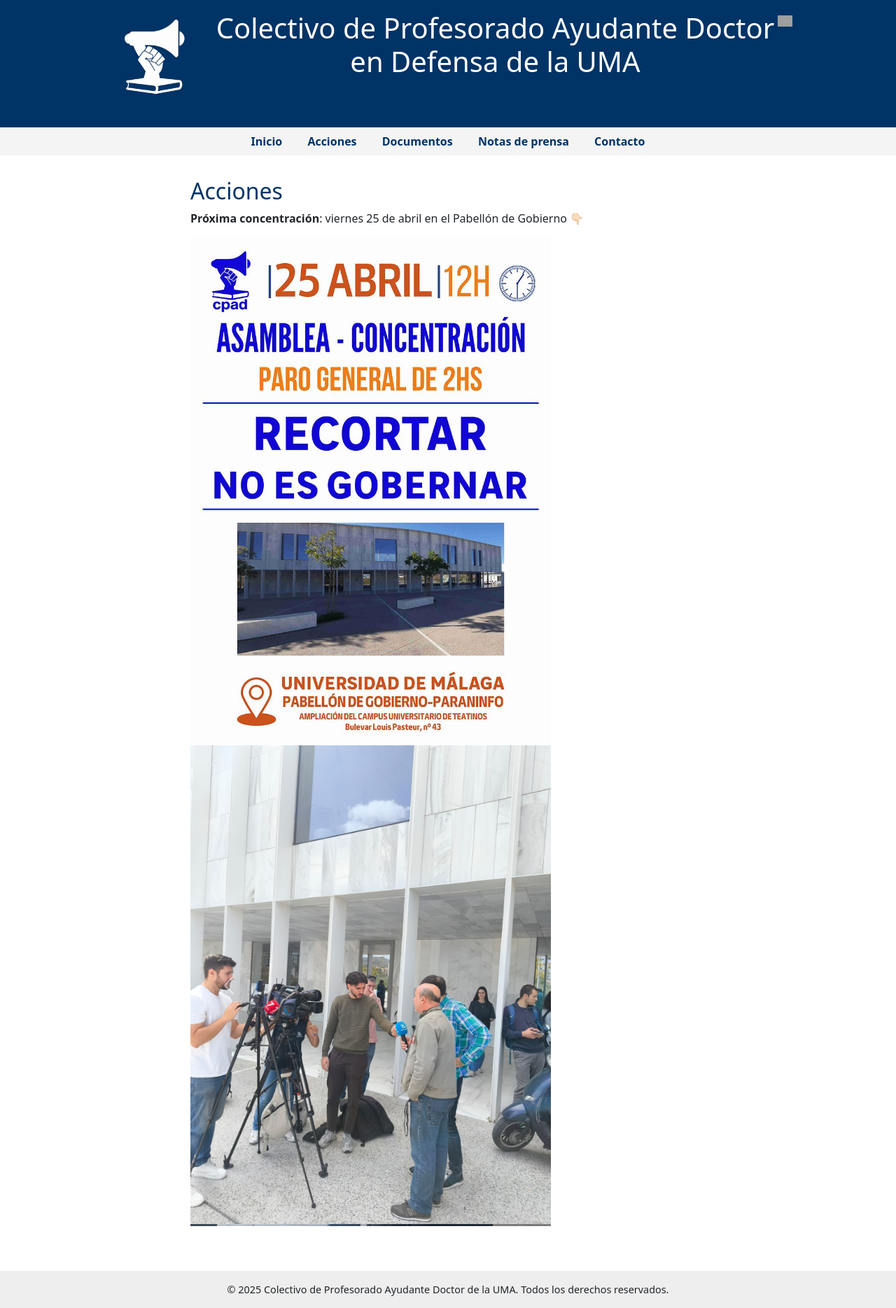
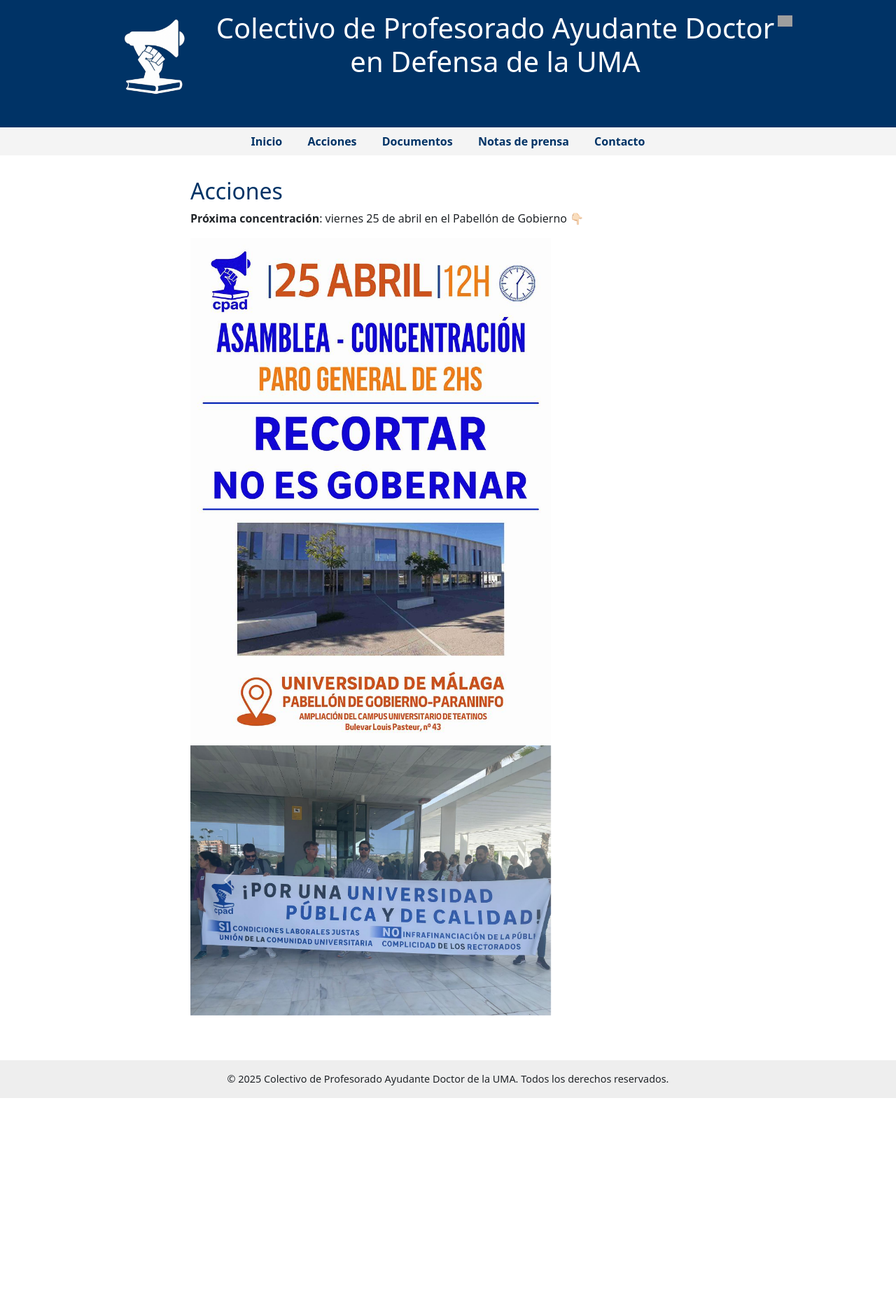
Before and after one commit to cpaduma/cpaduma.github.io, a Jekyll site: the page built from acciones.html, in a window 1280 px wide. Shown: the whole page at 70% size. Built offline with Jekyll 4.4.1, drawn with Linux system fonts in a browser that asks for light colours; after the commit the page ends 1569 px from its top, so only the background shows below that; grey boxes are pictures that could not be loaded.

Commit message:
Update acciones.html

```diff
--- a/acciones.html
+++ b/acciones.html
@@ -13,25 +13,25 @@
       <div class="carousel-item active">
         <img src="img/Dia25_1.jpeg" class="d-block w-100" alt="Actividad 1">
       </div>
-      <div class="carousel-item active">
+      <div class="carousel-item ">
         <img src="img/Dia25_2.jpeg" class="d-block w-100" alt="Actividad 1">
       </div>
-      <div class="carousel-item active">
+      <div class="carousel-item ">
         <img src="img/Dia25_3.jpeg" class="d-block w-100" alt="Actividad 1">
       </div>
-      <div class="carousel-item active">
+      <div class="carousel-item ">
         <img src="img/Dia25_4.jpeg" class="d-block w-100" alt="Actividad 1">
       </div>
-      <div class="carousel-item active">
+      <div class="carousel-item ">
         <img src="img/Dia25_5.jpeg" class="d-block w-100" alt="Actividad 1">
       </div>
-      <div class="carousel-item active">
+      <div class="carousel-item ">
         <img src="img/Dia25_6.jpeg" class="d-block w-100" alt="Actividad 1">
       </div>
-      <div class="carousel-item active">
+      <div class="carousel-item ">
         <img src="img/Dia25_7.jpeg" class="d-block w-100" alt="Actividad 1">
       </div>
-      <div class="carousel-item active">
+      <div class="carousel-item ">
         <img src="img/Dia25_8.jpeg" class="d-block w-100" alt="Actividad 1">
       </div>
     </div>
```
